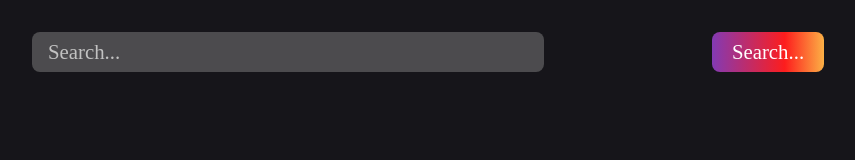
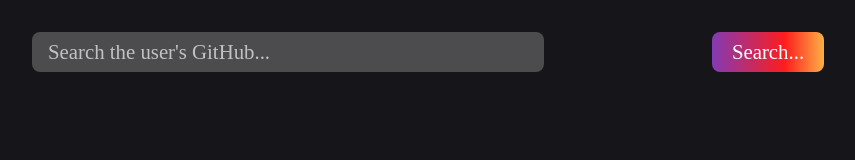
Before and after one commit to diogenesOliver/GitMeet-Repositores, a React (Create React App) app in the folder gitmeet-repo/: page / in a window 1280 px wide. Shown: the top 160 px of the page, without its empty margins (212-1067 px from the left). Built offline with nearby package versions, Linux system fonts and the light colour scheme; a web font is replaced by a local one.

Commit message:
style: Changing placeholder text

```diff
--- a/gitmeet-repo/src/components/Search.tsx
+++ b/gitmeet-repo/src/components/Search.tsx
@@ -4,7 +4,7 @@ export function Seacrh(){
     return(
         <input
         type="text"
-        placeholder="Search..."
+        placeholder="Search the user's GitHub..."
         className="input-search"
         />
     )
```
